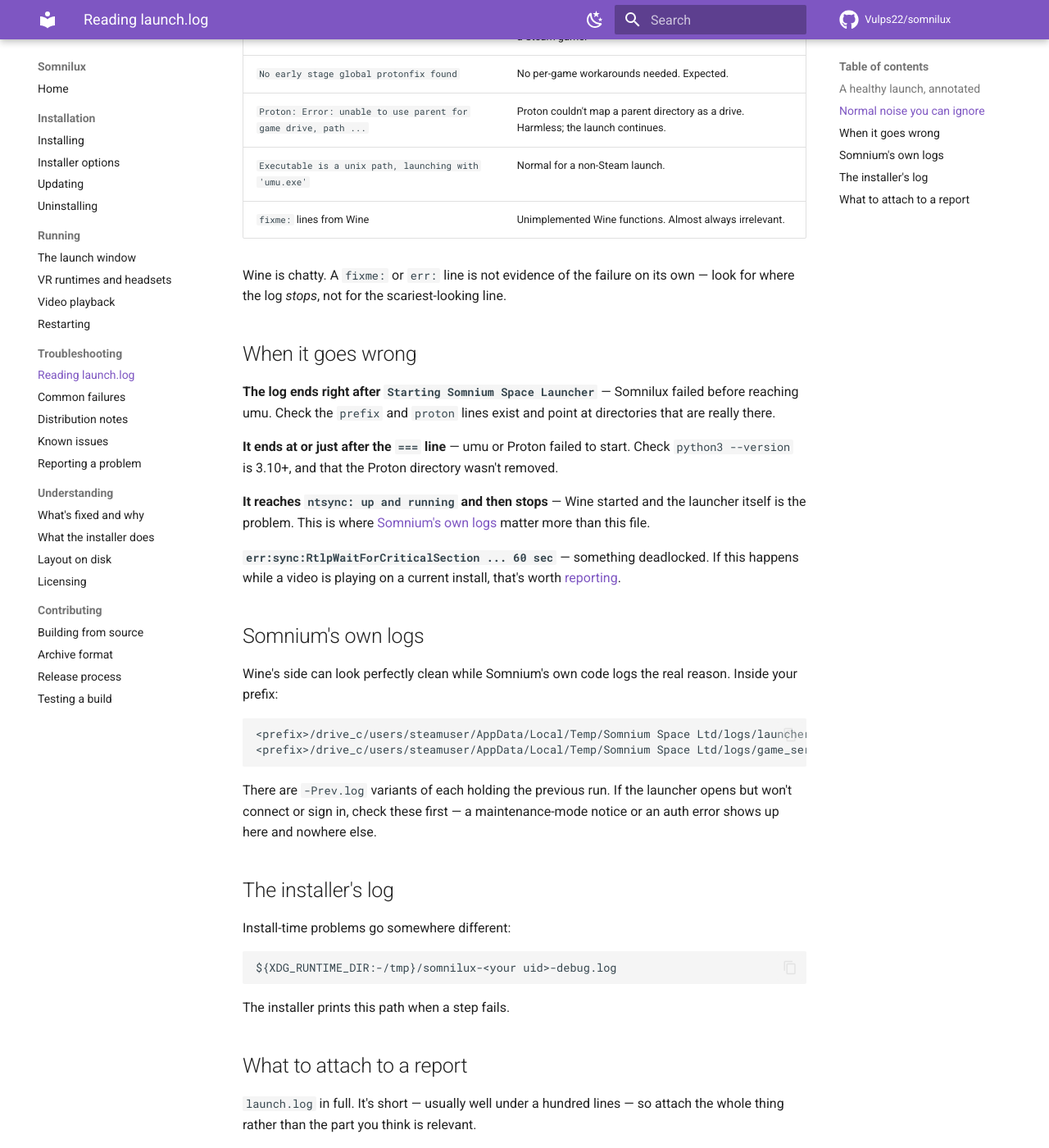
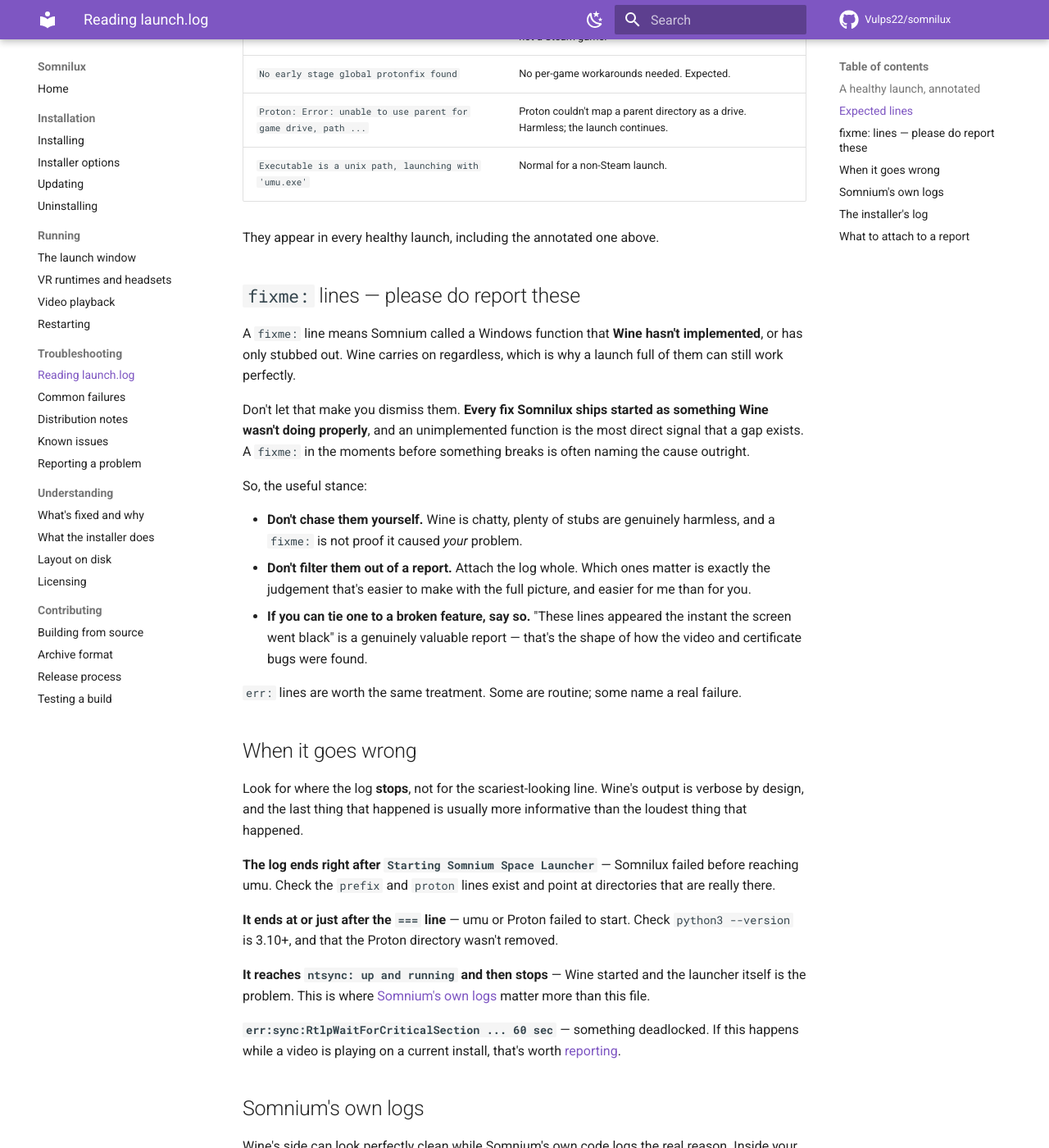
Before and after one commit to Vulps22/somnilux, an MkDocs documentation site: the page built from docs/troubleshooting/launch-log.md, in a window 1280 px wide and 1400 px high, scrolled down 1587 px. Shown: the whole window at 82% size. Built offline with MkDocs 1.6.1 and Material for MkDocs 9.7.7, drawn with Linux system fonts in a browser that asks for light colours; comment, search, counter and statistics services are not loaded; some of the changed text lies outside the part shown.

Commit message:
Stop telling users to ignore Wine fixme lines
A fixme: means Somnium called something Wine has not implemented. That is
exactly how every gap this project fixes was found, so listing it as noise to
ignore worked against the thing the docs exist to support.

It now has its own section asking for them in reports, while still saying not
to chase them — Wine is chatty, and a fixme: is not proof it caused the
problem in front of you. The distinction is don't investigate, don't filter.

Reporting says the same where it asks for the log, and the remaining table is
narrowed to lines that really are expected.

Co-Authored-By: Claude Opus 5 <noreply@anthropic.com>
Claude-Session: https://claude.ai/code/session_01Cz1xdpqj5rk9sLioh18DhB

```diff
--- a/docs/troubleshooting/launch-log.md
+++ b/docs/troubleshooting/launch-log.md
@@ -66,7 +66,7 @@ ntsync: up and running.
 umu starting the container and Proton starting Wine. `ntsync: up and running`
 is a good sign. The launch is working by this point.
 
-## Normal noise you can ignore
+## Expected lines
 
 These look alarming and are not:
 
@@ -76,12 +76,39 @@ These look alarming and are not:
 | `No early stage global protonfix found` | No per-game workarounds needed. Expected. |
 | `Proton: Error: unable to use parent for game drive, path ...` | Proton couldn't map a parent directory as a drive. Harmless; the launch continues. |
 | `Executable is a unix path, launching with 'umu.exe'` | Normal for a non-Steam launch. |
-| `fixme:` lines from Wine | Unimplemented Wine functions. Almost always irrelevant. |
 
-Wine is chatty. A `fixme:` or `err:` line is not evidence of the failure on
-its own — look for where the log *stops*, not for the scariest-looking line.
+They appear in every healthy launch, including the annotated one above.
+
+## `fixme:` lines — please do report these
+
+A `fixme:` line means Somnium called a Windows function that **Wine hasn't
+implemented**, or has only stubbed out. Wine carries on regardless, which is
+why a launch full of them can still work perfectly.
+
+Don't let that make you dismiss them. **Every fix Somnilux ships started as
+something Wine wasn't doing properly**, and an unimplemented function is the
+most direct signal that a gap exists. A `fixme:` in the moments before
+something breaks is often naming the cause outright.
+
+So, the useful stance:
+
+- **Don't chase them yourself.** Wine is chatty, plenty of stubs are genuinely
+  harmless, and a `fixme:` is not proof it caused *your* problem.
+- **Don't filter them out of a report.** Attach the log whole. Which ones
+  matter is exactly the judgement that's easier to make with the full picture,
+  and easier for me than for you.
+- **If you can tie one to a broken feature, say so.** "These lines appeared the
+  instant the screen went black" is a genuinely valuable report — that's the
+  shape of how the video and certificate bugs were found.
+
+`err:` lines are worth the same treatment. Some are routine; some name a real
+failure.
 
 ## When it goes wrong
+
+Look for where the log **stops**, not for the scariest-looking line. Wine's
+output is verbose by design, and the last thing that happened is usually more
+informative than the loudest thing that happened.
 
 **The log ends right after `Starting Somnium Space Launcher`** — Somnilux
 failed before reaching umu. Check the `prefix` and `proton` lines exist and
```
Also changed, not shown: docs/troubleshooting/reporting.md (+5 -0 lines).
